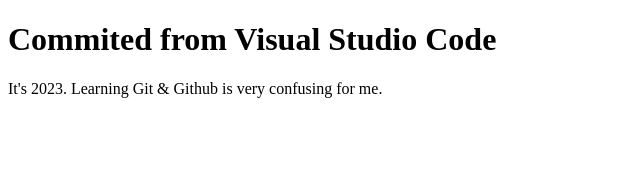
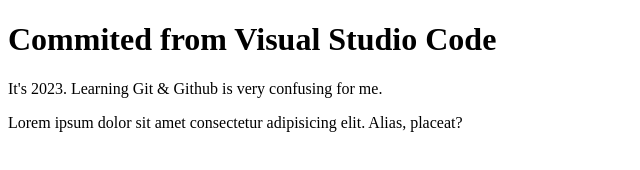
Before and after one commit to reversed-heartbeat/reversed-heartbeat.github.io, a plain HTML site: page index.html in a window 1280 px wide. Shown: the whole page, without its empty margins (0-640 px from the left). Drawn offline with Linux system fonts and the light colour scheme.

Commit message:
Added a paragraph tag. GitHub learning purposes.

```diff
--- a/index.html
+++ b/index.html
@@ -10,6 +10,7 @@
 <body>
     <h1>Commited from Visual Studio Code</h1>
     <p>It's 2023. Learning Git & Github is very confusing for me.</p>
+    <p>Lorem ipsum dolor sit amet consectetur adipisicing elit. Alias, placeat?</p>
 </body>
 
 </html>
```
